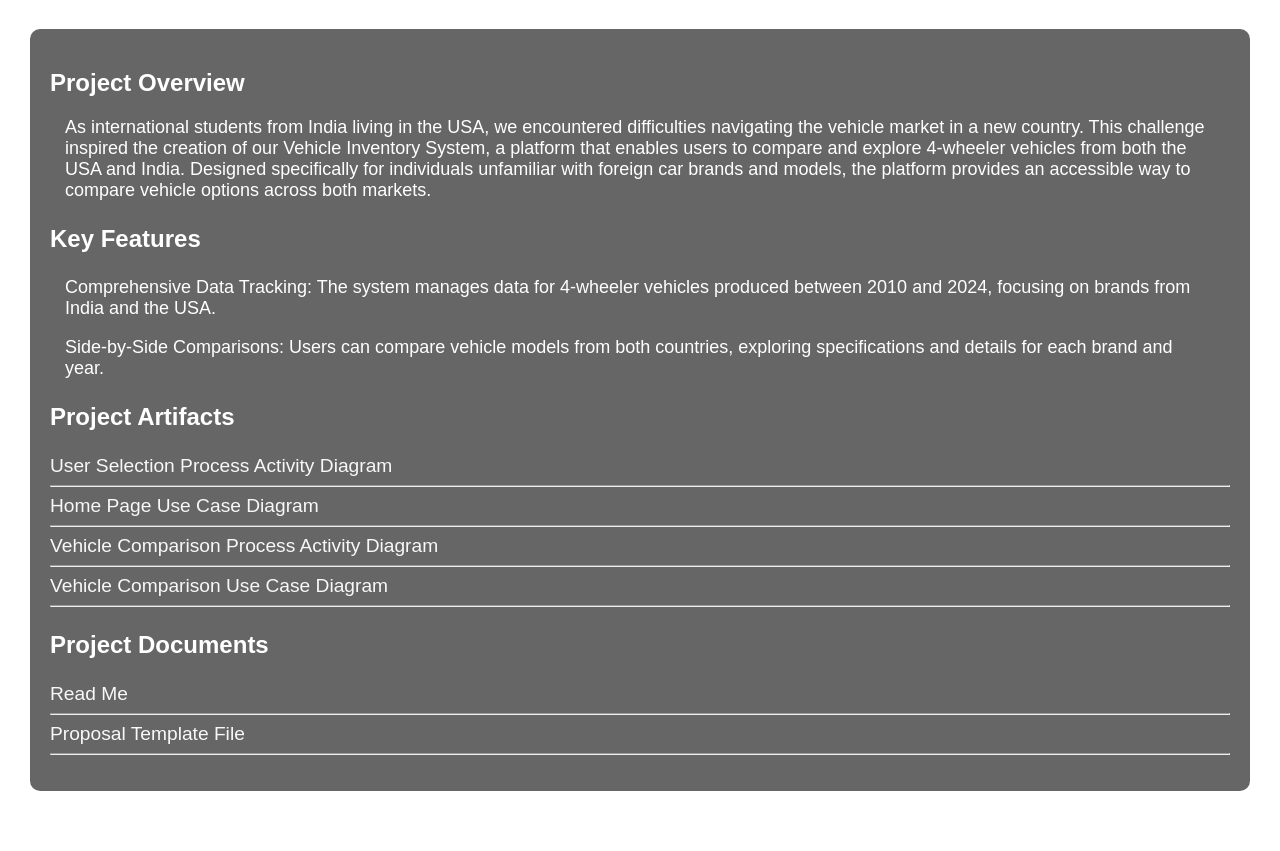
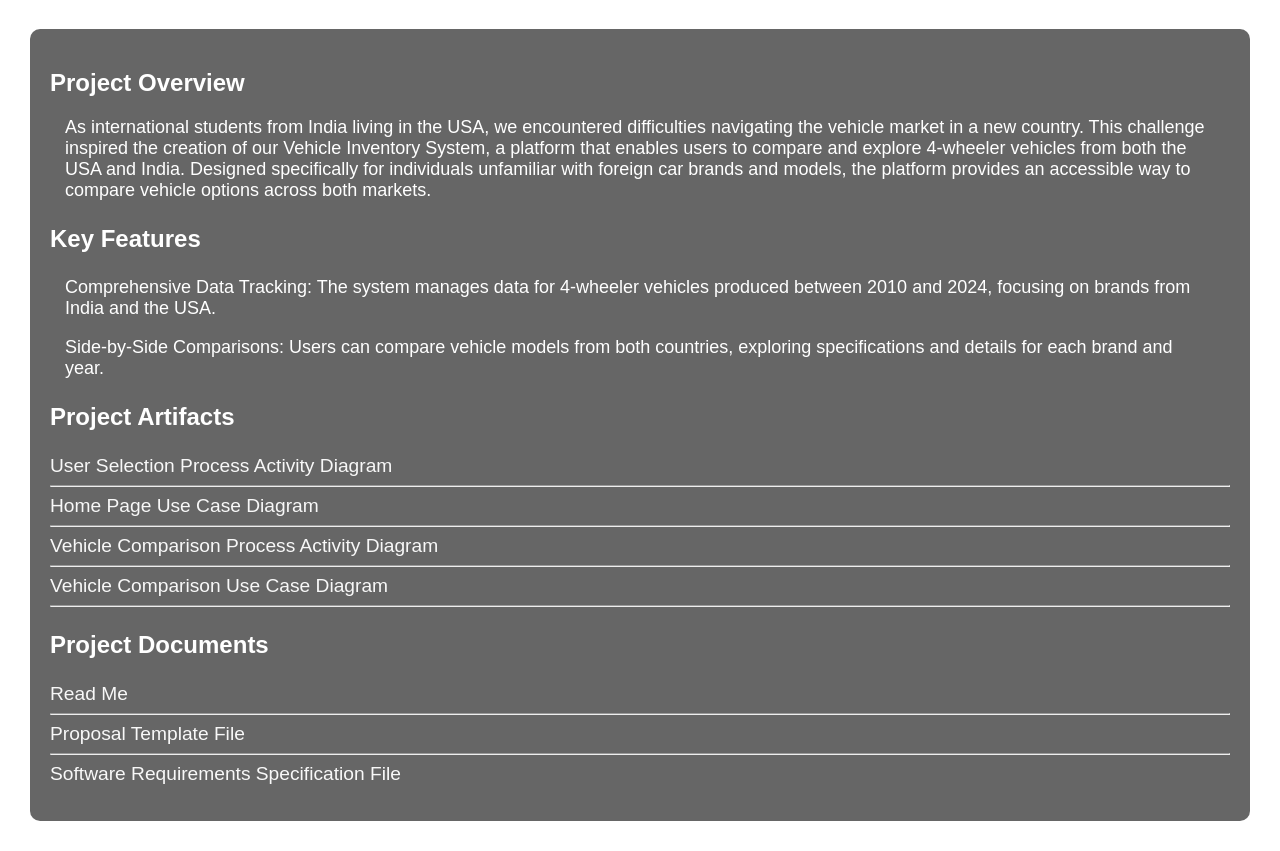
Before and after one commit to rohitajala/GVSU-CIS641-NinjaTurtles, a plain HTML site: page index.html in a window 1280 px wide. Shown: the part 86-937 px from the top of the page. Before the commit the page ends 907 px from the top, so only its background shows below. Drawn offline with Linux system fonts and the light colour scheme.

Commit message:
updated srs file for webpage

```diff
--- a/index.html
+++ b/index.html
@@ -91,6 +91,11 @@
                 <a href="https://github.com/rohitajala/GVSU-CIS641-NinjaTurtles/blob/main/docs/proposal-template.md">Proposal Template File</a>
                 <hr>
             </li>
+            <li>
+                <a
+                    href="https://github.com/rohitajala/GVSU-CIS641-NinjaTurtles/blob/main/docs/srs.md#functional-requirements">Software
+                    Requirements Specification File</a>
+            </li>
         </ul>
     </section>
 </body>
```
